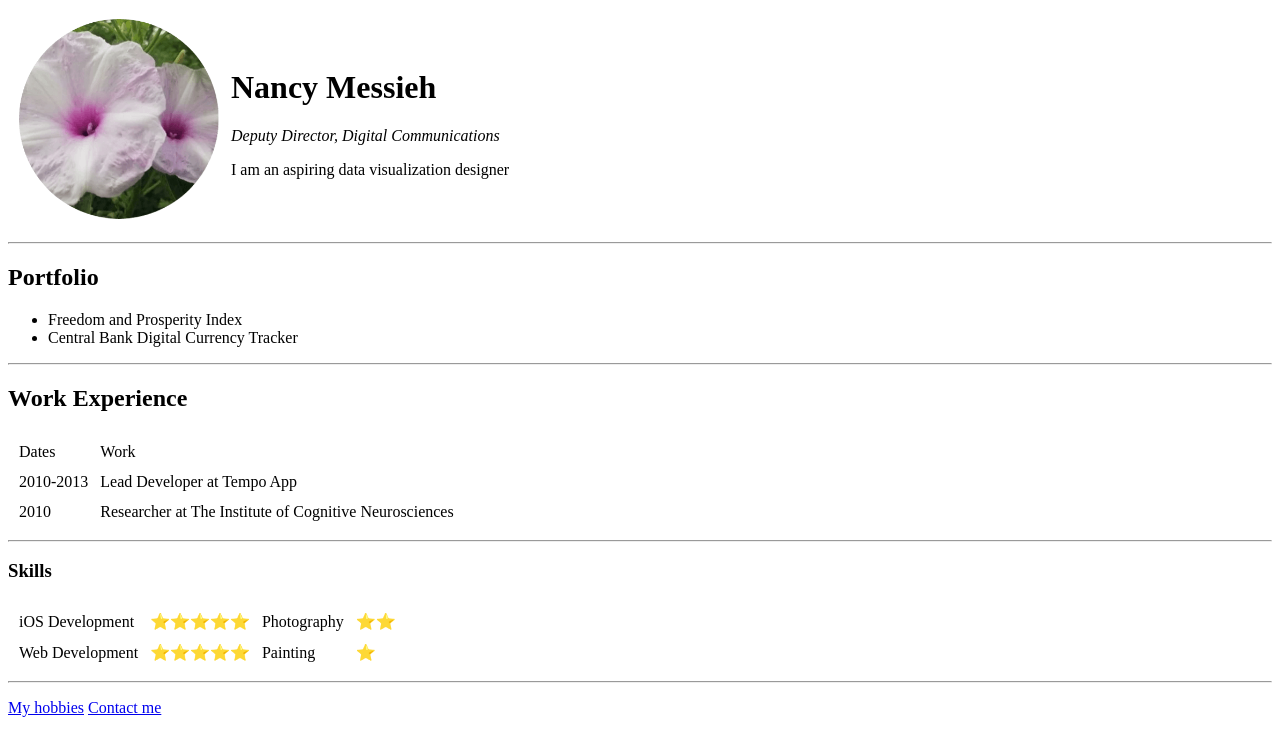
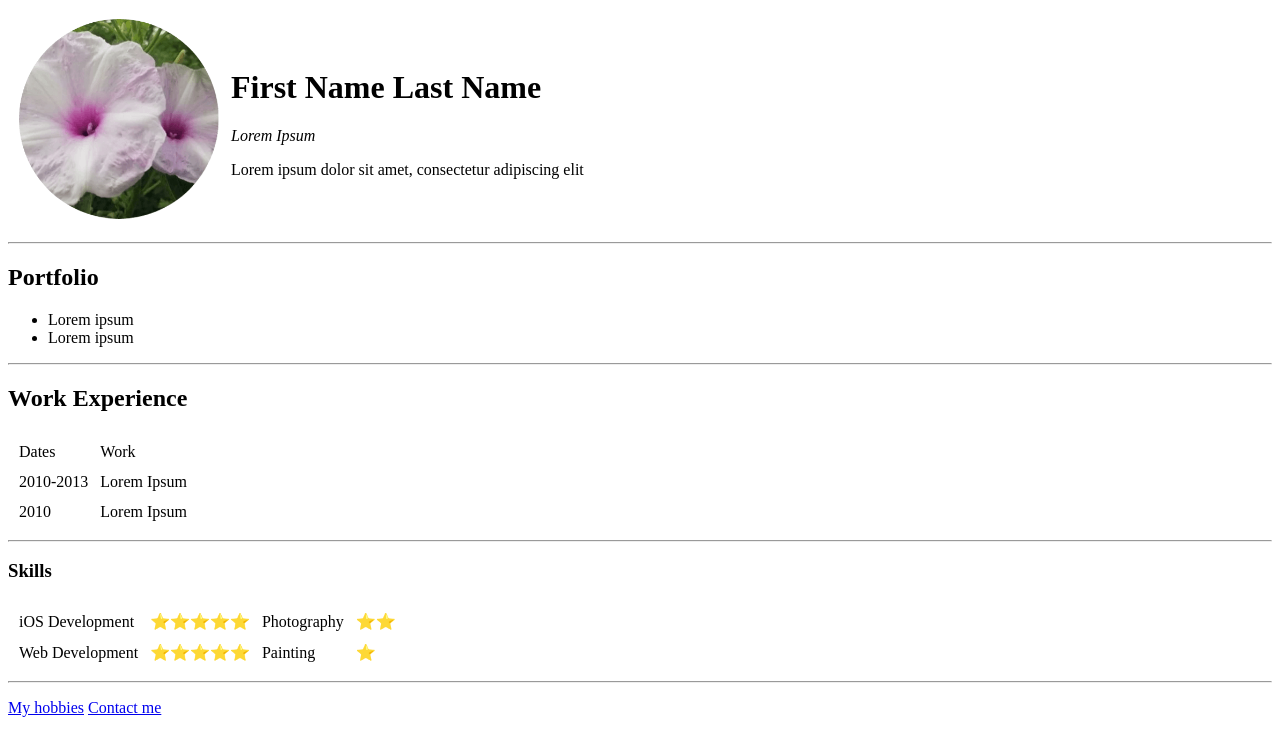
Before and after one commit to learninghtml1/udemycourse, a plain HTML site: page HTML - Personal site/index.html in a window 1280 px wide. Drawn offline with Linux system fonts and the light colour scheme.

Commit message:
Add files via upload

```diff
--- a/HTML - Personal site/index.html
+++ b/HTML - Personal site/index.html
@@ -15,9 +15,9 @@
       </td>
       <td>
 
-        <h1>Nancy Messieh</h1>
-        <p><i>Deputy Director, Digital Communications</i></p>
-        <p>I am an aspiring data visualization designer</p>
+        <h1>First Name Last Name</h1>
+        <p><i>Lorem Ipsum</i></p>
+        <p>Lorem ipsum dolor sit amet, consectetur adipiscing elit</p>
       </td>
     </tr>
   </table>
@@ -25,8 +25,8 @@
   <hr />
   <h2>Portfolio</h2>
   <ul>
-    <li>Freedom and Prosperity Index</li>
-    <li>Central Bank Digital Currency Tracker</li>
+    <li>Lorem ipsum</li>
+    <li>Lorem ipsum</li>
 </ul>
 <hr />
     <h2>Work Experience</h2>
@@ -47,7 +47,7 @@
             2010-2013
           </td>
           <td>
-            Lead Developer at Tempo App
+            Lorem Ipsum
           </td>
         </tr>
         <tr>
@@ -55,7 +55,7 @@
             2010
           </td>
           <td>
-            Researcher at The Institute of Cognitive Neurosciences
+          Lorem Ipsum
           </td>
         </tr>
       </tbody>
```
